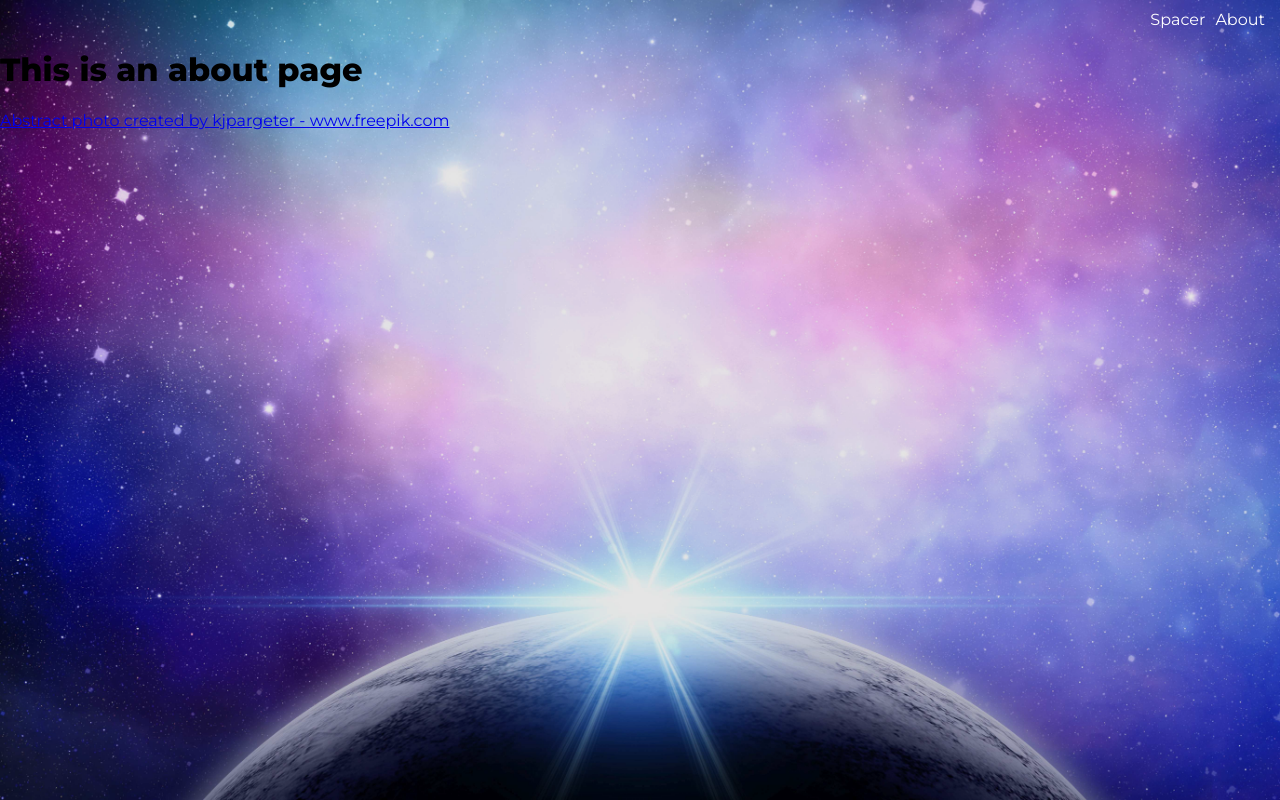
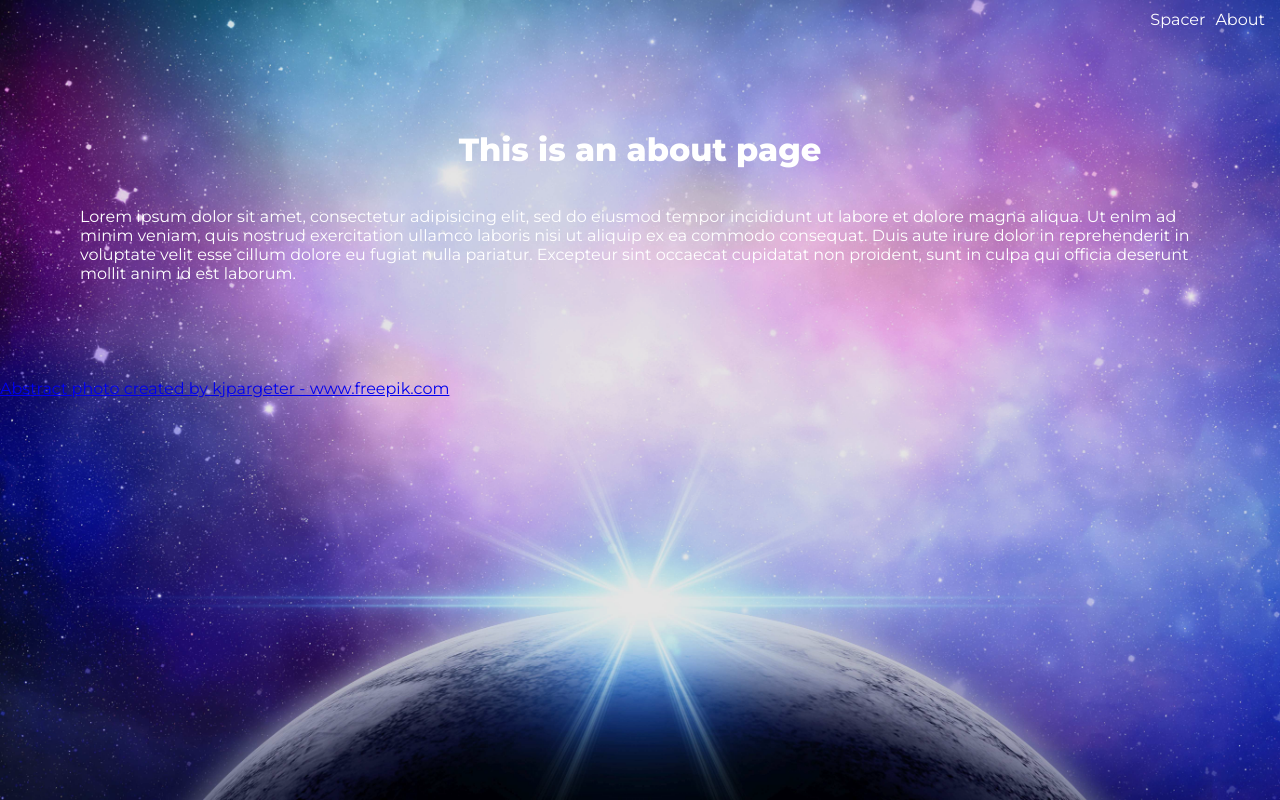
Before and after one commit to Andy1Blue/Hello-World-VUE, a Vue app: page /#/about in a window 1280 px wide. Built offline with nearby package versions, Linux system fonts and the light colour scheme.

Commit message:
Adding about page

```diff
--- a/src/components/Item.vue
+++ b/src/components/Item.vue
@@ -38,4 +38,8 @@
         height: 10vw;
     }
 }
+
+.item:hover {
+    transform: scale(1.1);
+}
 </style>
--- a/src/views/About.vue
+++ b/src/views/About.vue
@@ -1,6 +1,7 @@
 <template>
   <div class="about">
     <h1>This is an about page</h1>
+    <p>Lorem ipsum dolor sit amet, consectetur adipisicing elit, sed do eiusmod tempor incididunt ut labore et dolore magna aliqua. Ut enim ad minim veniam, quis nostrud exercitation ullamco laboris nisi ut aliquip ex ea commodo consequat. Duis aute irure dolor in reprehenderit in voluptate velit esse cillum dolore eu fugiat nulla pariatur. Excepteur sint occaecat cupidatat non proident, sunt in culpa qui officia deserunt mollit anim id est laborum.</p>
   </div>
 </template>
 
@@ -9,3 +10,16 @@
     name: 'About',
   };
 </script>
+
+<style lang="scss" scoped>
+  .about {
+    top:0;
+    margin: 50px;
+    padding: 30px;
+    color: #fff;
+    display: flex;
+    flex-direction: column;
+    align-items: center;
+    justify-content: center;
+  }
+</style>
```
Lines whose indentation alone changed are shown as unchanged.
